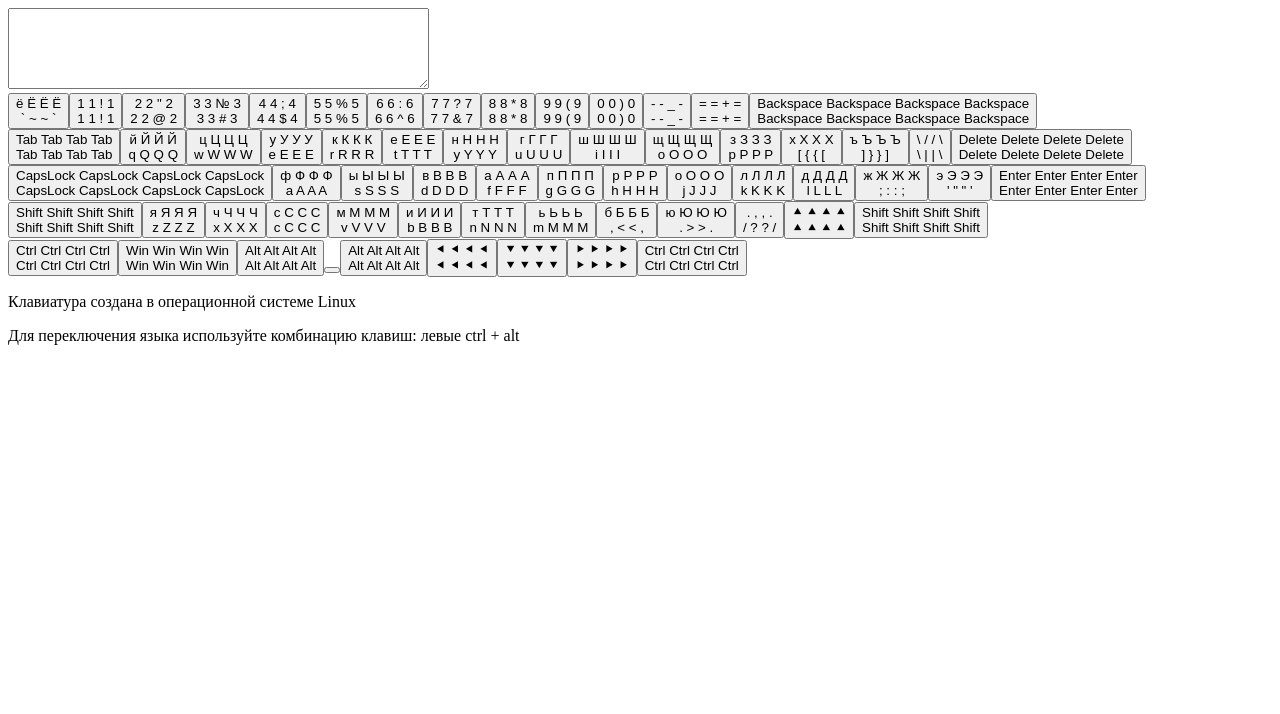
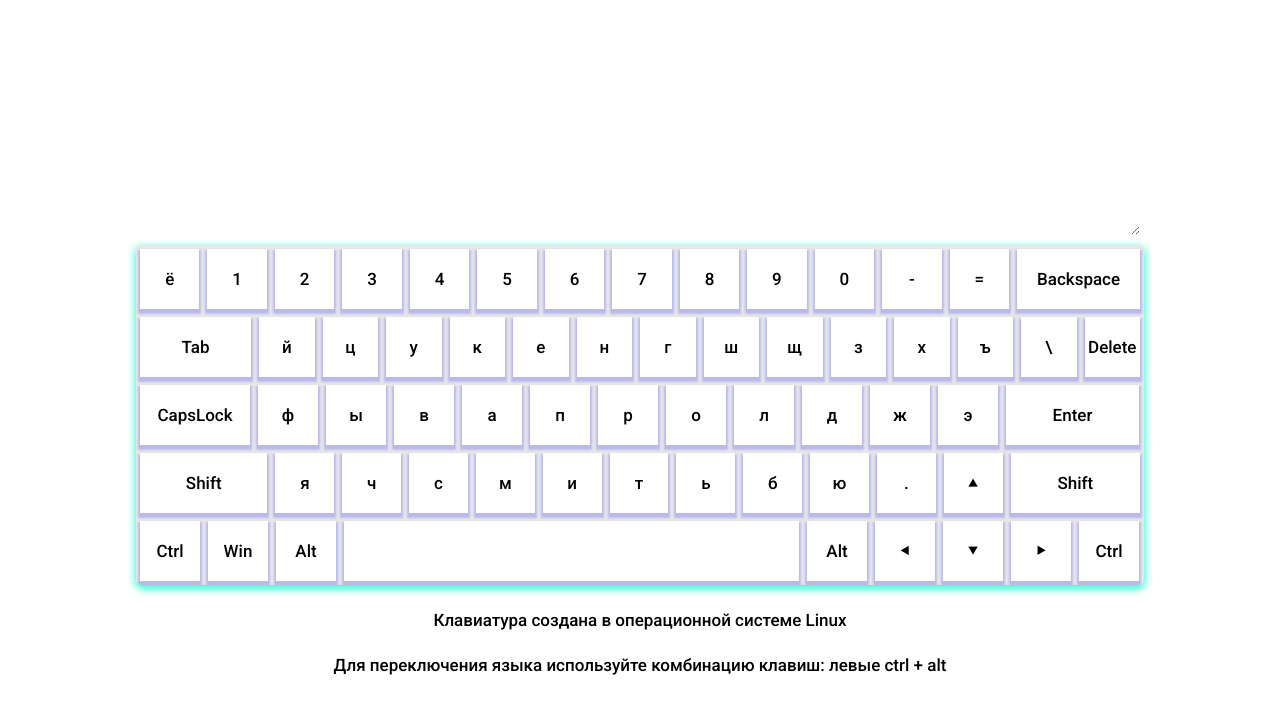
Before and after one commit to AlexKravchenko1605/RSS-Virtual-Keyboard, a website with bundled scripts: page index.html in a window 1280 px wide. Built offline with nearby package versions, Linux system fonts and the light colour scheme.

Commit message:
feat: add style links and atr "type" to tag script

```diff
--- a/index.html
+++ b/index.html
@@ -11,8 +11,9 @@
       href="https://fonts.googleapis.com/css2?family=Roboto:wght@400;500&display=swap"
       rel="stylesheet"
     />
+    <link rel="stylesheet" href="./style.css" />
   </head>
   <body>
-    <script src="./main.js"></script>
+    <script type="module" src="./main.js"></script>
   </body>
 </html>
--- a/style.css
+++ b/style.css
@@ -55,7 +55,7 @@
 .textarea {
   display: block;
   width: 1000px;
-  height: 200px;
+  height: 100px;
   margin: 10px auto 10px;
   padding: 10px;
   font-size: 18px;
```
